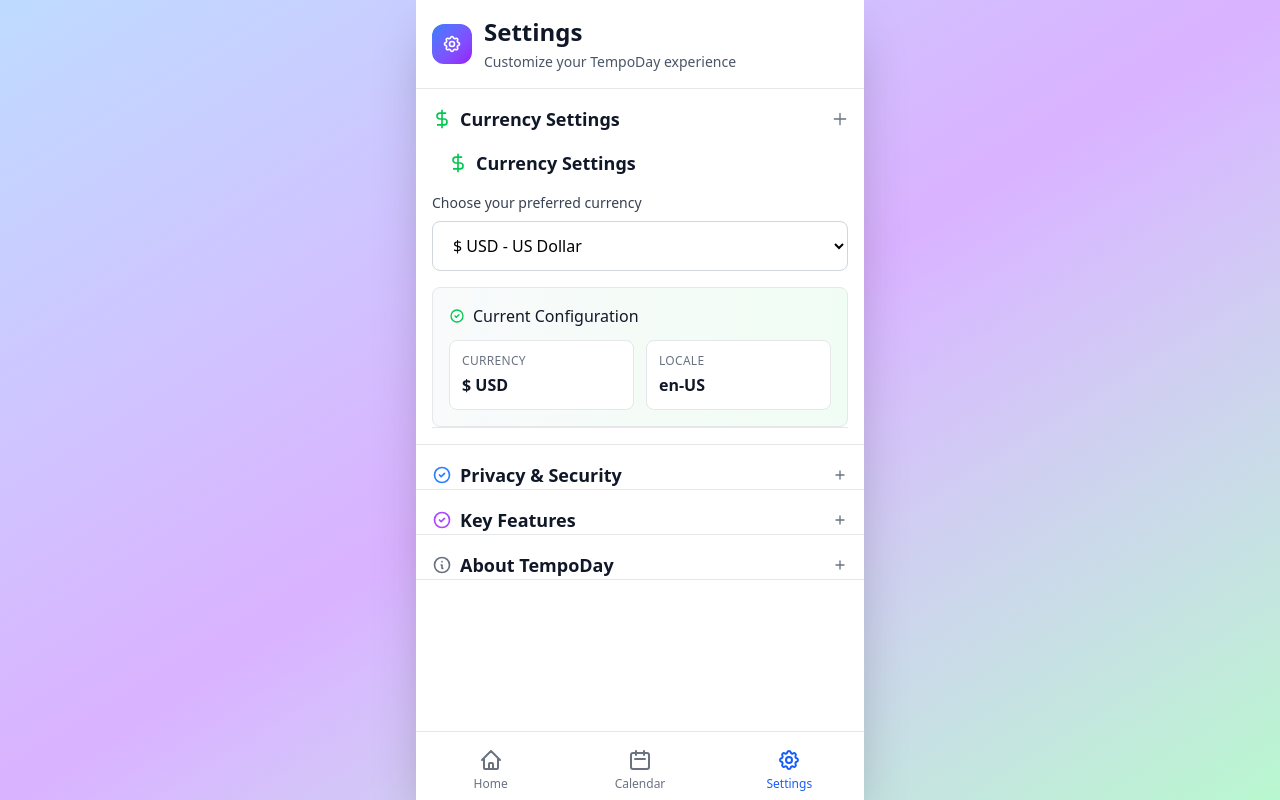
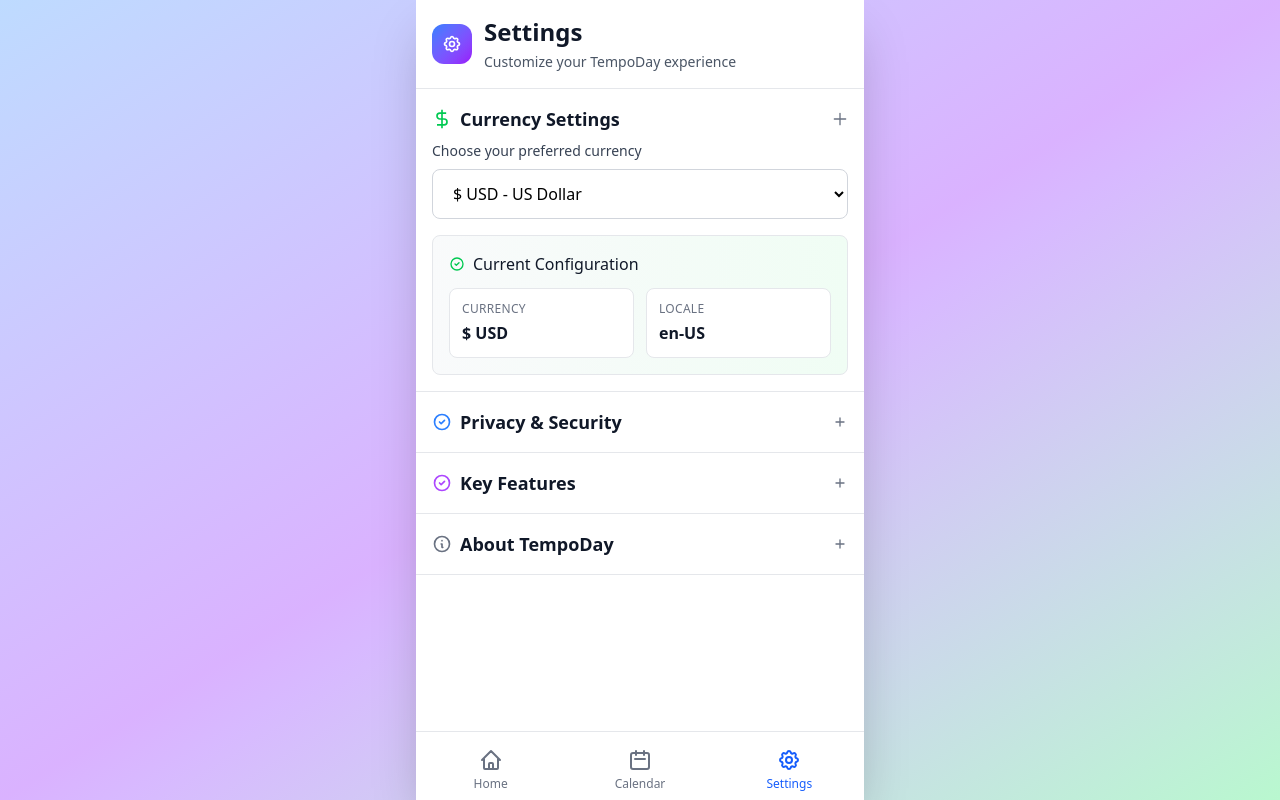
Before and after one commit to fachrihawari/tempoday, a Svelte app: page /settings in a window 1280 px wide. Built offline with nearby package versions, Linux system fonts and the light colour scheme.

Commit message:
Fix Card component padding structure

```diff
--- a/src/components/Settings.svelte
+++ b/src/components/Settings.svelte
@@ -1,7 +1,6 @@
 <script lang="ts">
 import { settingsStore } from '../stores/settings.svelte';
 import Alert from './ui/Alert.svelte';
-import Card from './ui/Card.svelte';
 import Icon from './ui/Icon.svelte';
 import Loading from './ui/Loading.svelte';
 
@@ -57,8 +56,6 @@
 }
 </script>
 
-<Card title="Currency Settings" icon="dollar" iconColor="text-green-500">
-  {#snippet children()}
 {#if error}
   <Alert
     type="error"
@@ -117,5 +114,3 @@
     </div>
   </div>
 {/if}
-  {/snippet}
-</Card>
--- a/src/components/ui/Card.svelte
+++ b/src/components/ui/Card.svelte
@@ -46,7 +46,8 @@
 
 <section class="bg-white border-b border-gray-200 {className}">
   {#if title}
-    <div class="flex items-center justify-between {paddings[padding]} {collapsible ? 'pb-0' : ''}">
+    <!-- Header Section -->
+    <div class="flex items-center justify-between {paddings[padding]} {collapsible && isExpanded ? 'pb-2' : collapsible ? 'pb-4' : ''}">
       <button
         onclick={toggleExpanded}
         disabled={!collapsible}
@@ -73,6 +74,7 @@
       {/if}
     </div>
 
+    <!-- Header Action for Collapsible (when expanded) -->
     {#if headerAction && collapsible && isExpanded}
       <div class="px-4 pb-2">
         {@render headerAction()}
@@ -80,8 +82,9 @@
     {/if}
   {/if}
 
+  <!-- Content Section -->
   {#if !collapsible || isExpanded}
-    <div class="{title ? (collapsible ? 'px-4 pb-4' : '') : paddings[padding]}">
+    <div class="{title ? (collapsible ? 'px-4 pb-4' : 'pt-0 ' + paddings[padding]) : paddings[padding]}">
       {@render children()}
     </div>
   {/if}
```
Lines whose indentation alone changed are shown as unchanged.
